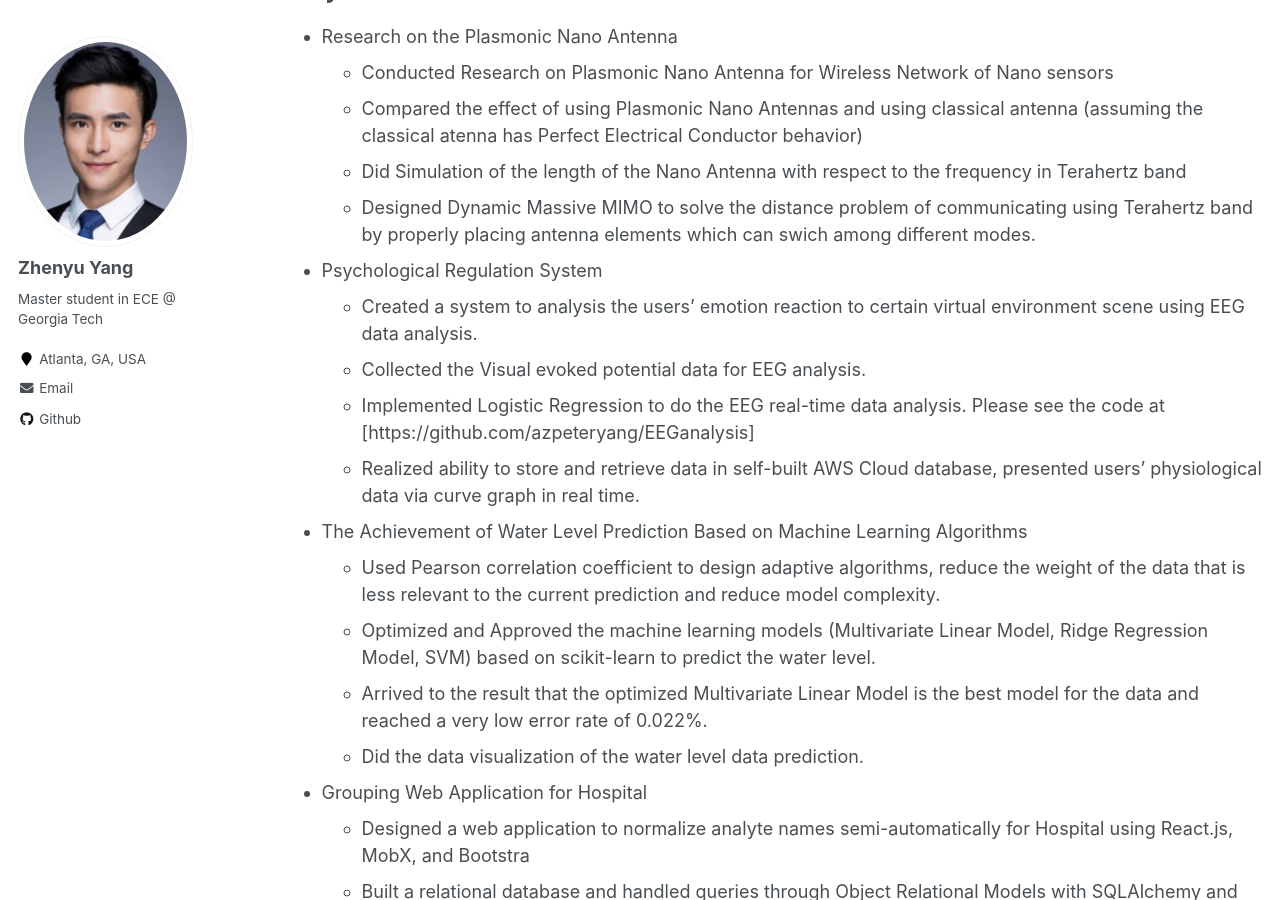
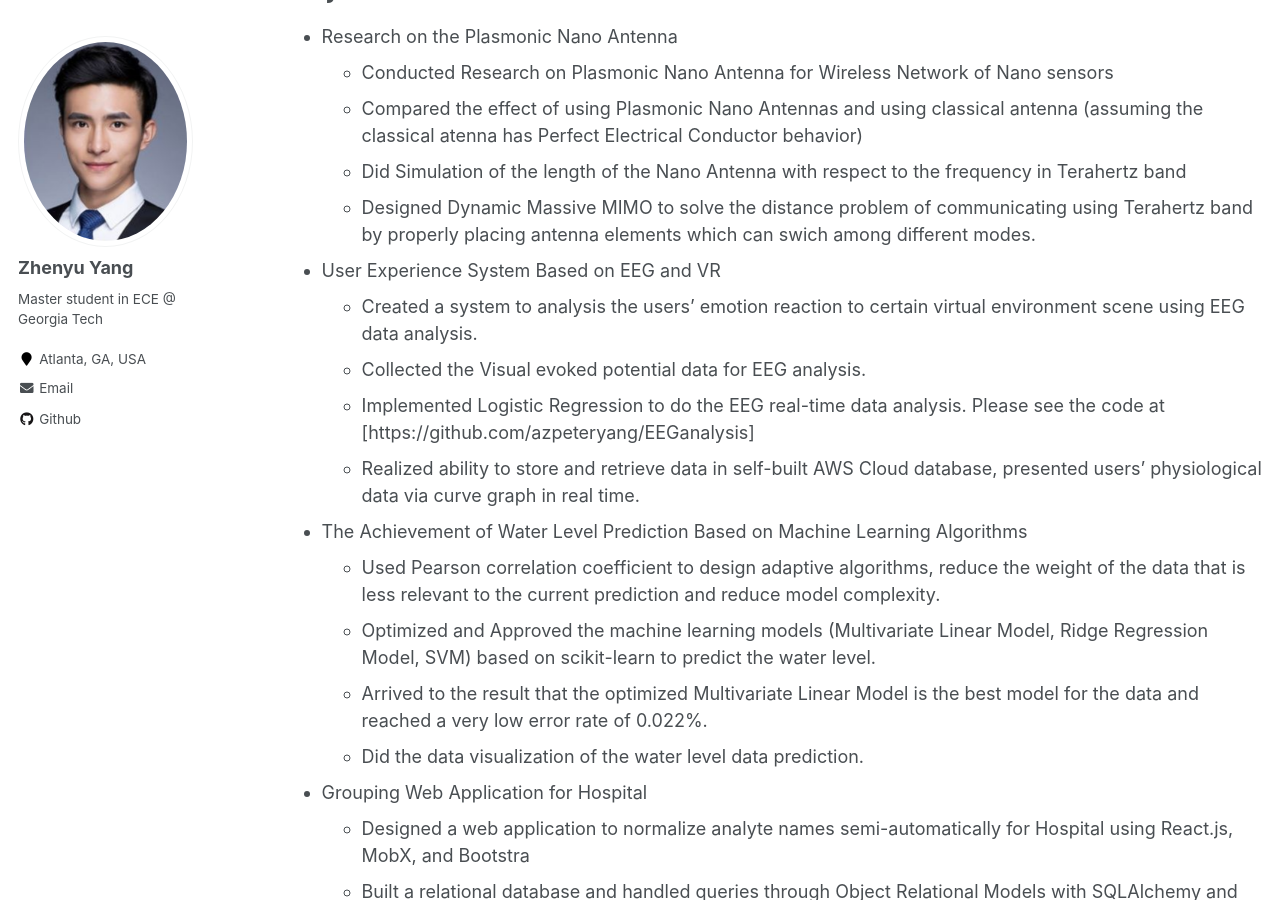
Before and after one commit to azpeteryang/azpeteryang.github.io, a Jekyll site: the page built from _pages/cv.md, in a window 1280 px wide and 900 px high, scrolled down 1139 px. Built offline with Jekyll 4.4.1, drawn with Linux system fonts in a browser that asks for light colours.

Commit message:
Update cv.md

```diff
--- a/_pages/cv.md
+++ b/_pages/cv.md
@@ -43,7 +43,7 @@ Projects
   * Designed Dynamic Massive MIMO to solve the distance problem of communicating using Terahertz band by properly placing antenna elements which can swich among different modes.
 
 
-* Psychological Regulation System
+* User Experience System Based on EEG and VR
   * Created a system to analysis the users' emotion reaction to certain virtual environment scene using EEG data analysis.
   * Collected the Visual evoked potential data for EEG analysis.
   * Implemented Logistic Regression to do the EEG real-time data analysis. Please see the code at [https://github.com/azpeteryang/EEGanalysis]
```
